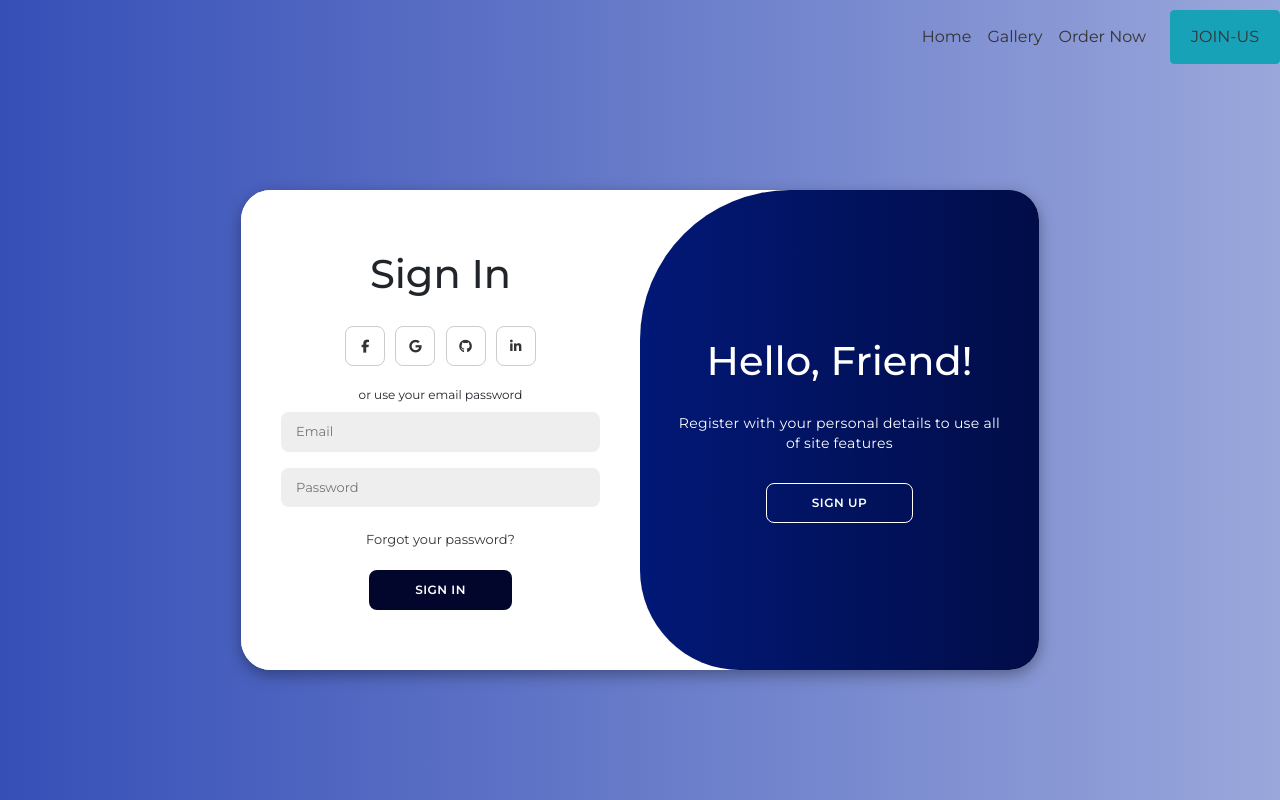
After one commit to ImnRNS/kp2024, a Flask app: page /masuk in a window 1280 px wide. The commit adds this page. Run offline with Flask 3, Linux system fonts and the light colour scheme; some libraries are stand-ins or nearby versions; grey boxes are pictures that could not be loaded.

Commit message:
initial commit

```diff
--- a/main.py
+++ b/main.py
@@ -1,18 +1,91 @@
-from flask import Flask, render_template
+import os
+from flask import Flask, render_template, request, redirect, url_for, session
+from werkzeug.security import generate_password_hash, check_password_hash
+from pymongo import MongoClient
 
+# Initialize Flask application
 app = Flask(__name__)
+app.secret_key = os.environ.get("SECRET_KEY", "default_secret_key")  # Secret key for session management
+
+# Get MongoDB URI and database name from environment variables
+MONGODB_URI = os.environ.get("MONGODB_URI")
+DB_NAME = os.environ.get("DB_NAME")
+
+# Initialize MongoDB client
+client = MongoClient(MONGODB_URI)
+db = client[DB_NAME]  # Access the specific database
 
 @app.route('/')
 def home():
+    """Render the home page."""
     return render_template('user/home.html')
 
 @app.route("/gallery")
 def gallery():
+    """Render the gallery page."""
     return render_template('user/gallery.html')
 
 @app.route("/order")
 def order():
+    """Render the order page."""
     return render_template('user/order.html')
 
+@app.route("/masuk", methods=['GET'])
+def masuk():
+    """Render the login page."""
+    return render_template('user/masuk.html', msg=None)  # Pass initial msg as None
+
+@app.route("/register", methods=['GET', 'POST'])
+def register():
+    """Handle user registration."""
+    if request.method == 'POST':
+        name = request.form.get('name')
+        email = request.form.get('email')
+        password = request.form.get('password')
+
+        # Perform validation checks
+        if not name or not email or not password:
+            msg = 'All fields are required!'
+            return render_template('user/register.html', msg=msg)
+
+        # Hash the password before storing
+        hashed_password = generate_password_hash(password)
+
+        # Save user data to the database
+        user_data = {
+            'name': name,
+            'email': email,
+            'password': hashed_password  # Store hashed password
+        }
+
+        # Check if the user already exists
+        if db.users.find_one({'email': email}):
+            msg = 'Email already registered!'
+            return render_template('user/register.html', msg=msg)
+
+        db.users.insert_one(user_data)  # Insert the user data into the 'users' collection
+        msg = 'Registration successful!'
+        return render_template('user/masuk.html', msg=msg)  # Redirect to login page after successful registration
+
+    return render_template('user/register.html', msg=None)  # Render registration page
+
+@app.route("/login", methods=['POST'])
+def login():
+    """Handle user login."""
+    email = request.form.get('email')
+    password = request.form.get('password')
+
+    # Find user by email
+    user = db.users.find_one({'email': email})
+
+    if user and check_password_hash(user['password'], password):
+        session['user_id'] = user['_id']  # Store user ID in session
+        msg = 'Login successful!'
+        return render_template('user/home.html', msg=msg)  # Redirect to home after successful login
+    else:
+        msg = 'Invalid email or password!'
+        return render_template('user/masuk.html', msg=msg)  # Redirect back to login page on failure
+
+# Run the application
 if __name__ == '__main__':
-    app.run('0.0.0.0', port=5000, debug=True)
+    app.run(host='0.0.0.0', port=5000, debug=True)
--- /dev/null
+++ b/templates/user/masuk.html
@@ -0,0 +1,342 @@
+<!DOCTYPE html>
+<html lang="en">
+<head>
+    <meta charset="UTF-8">
+    <meta name="viewport" content="width=device-width, initial-scale=1.0">
+    <link rel="stylesheet" href="https://cdnjs.cloudflare.com/ajax/libs/font-awesome/6.5.1/css/all.min.css">
+    <link href="https://stackpath.bootstrapcdn.com/bootstrap/4.5.2/css/bootstrap.min.css" rel="stylesheet">
+    <title>JOIN-US</title>
+    <style>
+        @import url('https://fonts.googleapis.com/css2?family=Montserrat:ital,wght@0,100..900;1,100..900&display=swap');
+
+* {
+    margin: 0;
+    padding: 0;
+    box-sizing: border-box;
+    font-family: 'Montserrat', sans-serif;
+}
+
+body{
+    background-color: #354fb7;
+    background: linear-gradient(to left, #9aa7db, #354fb7);
+    display: flex;
+    align-items: center;
+    justify-content: center;
+    flex-direction: column;
+    height: 100vh;
+}
+    .navbar {
+            /* display: flex; Menggunakan flexbox untuk tata letak */
+            /* justify-content: space-around; Menyebar elemen navbar */
+            background-color: #354fb7;
+            background: linear-gradient(to left, #9aa7db, #354fb7);
+            padding: 10px 0; /* Ruang di atas dan bawah */
+            width: 100%; /* Lebar penuh */
+            position: fixed; /* Jika ingin navbar tetap di atas saat scroll */
+            top: 0; /* Posisi di atas */
+            left: 0; /* Mulai dari kiri */
+        }
+
+        .navbar a {
+            color: #333; /* Warna teks */
+            text-decoration: none; /* Menghilangkan garis bawah */
+            padding: 14px 20px; /* Ruang dalam link */
+        }
+
+        .container {
+            background-color: #fff;
+            border-radius: 30px;
+            box-shadow: 0 5px 15px rgba(0, 0, 0, 0.35);
+            position: relative;
+            overflow: hidden;
+            width: 798px;
+            max-width: 100%;
+            min-height: 480px;
+            margin-top: 60px; /* Tambahkan margin atas untuk memberi ruang di bawah navbar */
+        }
+/* .container{
+    background-color: #fff;
+    border-radius: 30px;
+    box-shadow: 0 5px 15px rgba(0, 0, 0, 0.35);
+    position: relative;
+    overflow: hidden;
+    width: 798px;
+    max-width: 100%;
+    min-height: 480px;
+} */
+
+.container p{
+    font-size: 14px;
+    line-height: 20px;
+    letter-spacing: 0.3px;
+    margin: 20px 0;
+}
+
+.container span{
+    font-size: 12px;
+}
+
+.container a{
+    color: #333;
+    font-size: 13px;
+    text-decoration: none;
+    margin: 15px 0 10px;
+}
+
+.container button{
+    background-color: #02052c;
+    color: #fff;
+    font-size: 12px;
+    padding: 10px 45px;
+    border: 1px solid transparent;
+    border-radius: 8px;
+    font-weight: 600;
+    letter-spacing: 0.5px;
+    text-transform: uppercase;
+    margin-top: 10px;
+    cursor: pointer;
+}
+
+.container button.hidden{
+    background-color: transparent;
+    border-color: #fff;
+}
+
+.container form{
+    background-color: #fff;
+    display: flex;
+    align-items: center;
+    justify-content: center;
+    flex-direction: column;
+    padding: 0 40px;
+    height: 100%;
+}
+
+.container input{
+    background-color: #eee;
+    border: none;
+    margin: 8px 0;
+    padding: 10px 15px;
+    font-size: 13px;
+    border-radius: 8px;
+    width: 100%;
+    outline: none;
+}
+
+.form-container{
+    position: absolute;
+    top: 0;
+    height: 100%;
+    transition: all 0.6s ease-in-out;
+}
+
+.sign-in{
+    left: 0;
+    width: 50%;
+    z-index: 2;
+}
+
+.container.active .sign-in{
+    transform: translateX(100%);
+}
+
+.sign-up{
+    left: 0;
+    width: 50%;
+    opacity: 0;
+    z-index: 1;
+}
+
+.container.active .sign-up{
+    transform: translateX(100%);
+    opacity: 1;
+    z-index: 5;
+    animation: move 0.6s;
+}
+
+@keyframes move{
+    0%, 49.99%{
+        opacity: 0;
+        z-index: 1;
+    }
+    50%, 100%{
+        opacity: 1;
+        z-index: 5;
+    }
+}
+
+.social-icons{
+    margin: 20px 0;
+}
+
+.social-icons a{
+    border: 1px solid #ccc;
+    border-radius: 20%;
+    display: inline-flex;
+    justify-content: center;
+    align-items: center;
+    margin: 0 3px;
+    width: 40px;
+    height: 40px;
+}
+
+.toggle-container{
+    position: absolute;
+    top: 0;
+    left: 50%;
+    width: 50%;
+    height: 100%;
+    overflow: hidden;
+    transition: all 0.6s ease-in-out;
+    border-radius: 150px 0 0 100px;
+    z-index: 1000;
+}
+
+.container.active .toggle-container{
+    transform: translateX(-100%);
+    border-radius: 0 150px 100px 0;
+}
+
+.toggle{
+    background-color: #010d48;
+    height: 100%;
+    background: linear-gradient(to right, #0223a5, #010d48);
+    color: #fff;
+    position: relative;
+    left: -100%;
+    height: 100%;
+    width: 200%;
+    transform: translateX(0);
+    transition: all 0.6s ease-in-out;
+}
+
+.container.active .toggle{
+    transform: translateX(50%);
+}
+
+.toggle-panel{
+    position: absolute;
+    width: 50%;
+    height: 100%;
+    display: flex;
+    align-items: center;
+    justify-content: center;
+    flex-direction: column;
+    padding: 0 30px;
+    text-align: center;
+    top: 0;
+    transform: translateX(0);
+    transition: all 0.6s ease-in-out;
+}
+
+.toggle-left{
+    transform: translateX(-200%);
+}
+
+.container.active .toggle-left{
+    transform: translateX(0);
+}
+
+.toggle-right{
+    right: 0;
+    transform: translateX(0);
+}
+
+.container.active .toggle-right{
+    transform: translateX(200%);
+}
+    </style>
+</head>
+<body>
+    <div class="navbar navbar-expand-lg">
+        <nav class="navbar bg-body-tertiary">
+            <div class="container-fluid">
+              <a class="navbar-brand" href="#">
+                <img src="/docs/5.3/assets/brand/bootstrap-logo.svg" alt="Logo" width="30" height="24" class="d-inline-block align-text-top">
+                Bootstrap
+              </a>
+            </div>
+          </nav>
+        <nav class="navbar navbar-expand-lg">
+            <div class="collapse navbar-collapse" id="navbarNav">
+                <ul class="navbar-nav ml-auto"> <!-- 'ml-auto' for right alignment -->
+                    <li class="nav-item">
+                        <a class="nav-link" href="{{ url_for('home') }}">Home</a>
+                    </li>
+                    <li class="nav-item">
+                        <a class="nav-link" href="{{ url_for('gallery') }}">Gallery</a>
+                    </li>
+                    <li class="nav-item">
+                        <a class="nav-link" href="{{ url_for('order') }}">Order Now</a>
+                    </li>
+                </ul>
+                <div class="ml-3" id="join"> <!-- Margin-left class for spacing -->
+                    <a class="btn btn-info" href="{{ url_for('login') }}">JOIN-US</a>
+                </div>
+            </div>
+        </nav>
+    </div>
+    <div class="container" id="container">
+        <div class="form-container sign-up">
+            <form >
+                <h1>Create Account</h1>
+                <div class="social-icons">
+                    <a href="#" class="social"><i class="fab fa-facebook-f"></i></a>
+                    <a href="#" class="social"><i class="fa-brands fa-google"></i></a>
+                    <a href="#" class="social"><i class="fa-brands fa-github"></i></a>
+                    <a href="#" class="social"><i class="fab fa-linkedin-in"></i></a>
+                </div>
+                <span>or use your email for registration</span>
+                <input type="text" placeholder="Name" />
+                <input type="email" placeholder="Email" />
+                <input type="password" placeholder="Password" />
+                <button>Sign Up</button>
+            </form>
+        </div>
+        <div class="form-container sign-in">
+            <form>
+                <h1>Sign In</h1>
+                <div class="social-icons">
+                    <a href="#" class="social"><i class="fab fa-facebook-f"></i></a>
+                    <a href="#" class="social"><i class="fa-brands fa-google"></i></a>
+                    <a href="#" class="social"><i class="fa-brands fa-github"></i></a>
+                    <a href="#" class="social"><i class="fab fa-linkedin-in"></i></a>
+                </div>
+                <span>or use your email password</span>
+                <input type="email" placeholder="Email" />
+                <input type="password" placeholder="Password" />
+                <a href="#">Forgot your password?</a>
+                <button>Sign In</button>
+            </form>
+        </div>
+        <div class="toggle-container">
+            <div class="toggle">
+                <div class="toggle-panel toggle-left">
+                    <h1>Welcome Back!</h1>
+                    <p>Enter your personal details to use all of site features</p>
+                    <button class="hidden" id="login">Sign In</button>
+                </div>
+                <div class="toggle-panel toggle-right">
+                    <h1>Hello, Friend!</h1>
+                    <p>Register with your personal details to use all of site features</p>
+                    <button class="hidden" id="register">Sign Up</button>
+                </div>
+            </div>
+        </div>
+    </div>
+
+    <script>
+const container = document.getElementById('container');
+const registerBtn = document.getElementById('register');
+const loginBtn = document.getElementById('login');
+
+registerBtn.addEventListener('click', () => {
+    container.classList.add("active");
+});
+
+loginBtn.addEventListener('click', () => {
+    container.classList.remove("active");
+});
+    </script>
+</body>
+</html>
```
Also changed, not shown: templates/user/gallery.html (+6 -12 lines), templates/user/home.html (+9 -17 lines), templates/user/order.html (+6 -12 lines).
